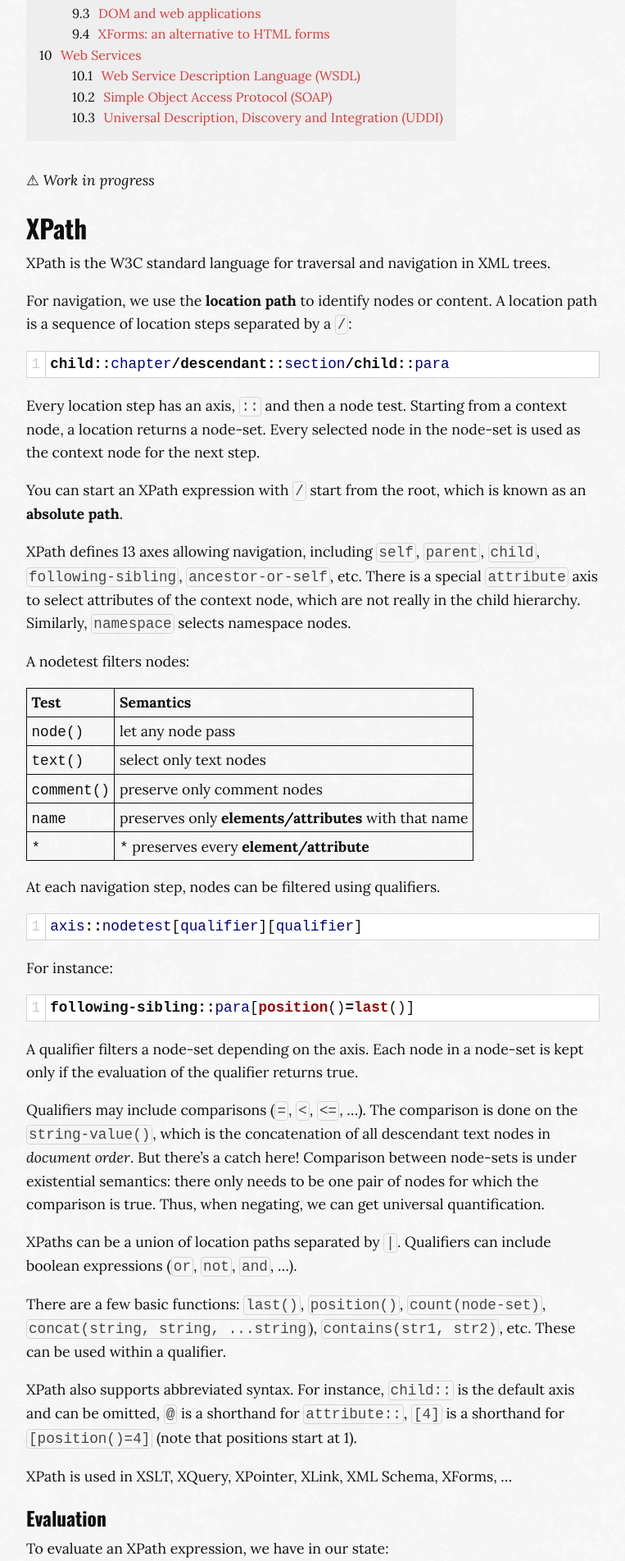
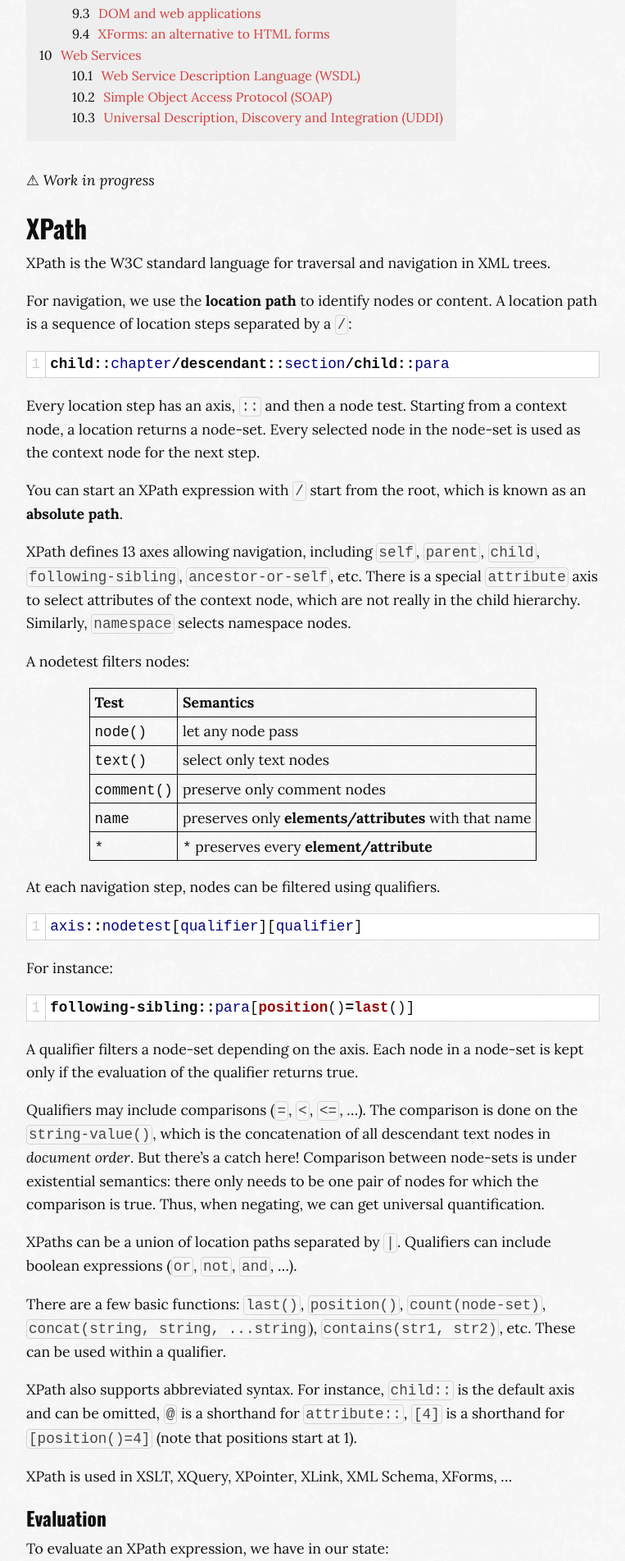
Before and after one commit to MaximeKjaer/kjaer.io, a Jekyll site: the page built from _posts/2018-09-18-tree-structured-data.md, in a window 1280 px wide. Shown: the part 2055-3959 px from the top of the page at 82% size, without its empty margins (258-1021 px from the left). Built offline with Jekyll 4.4.1, drawn with Linux system fonts in a browser that asks for light colours; comment, search, counter and statistics services are not loaded.

Commit message:
Factor out CSS for tables

```diff
--- a/_sass/partials/__all.scss
+++ b/_sass/partials/__all.scss
@@ -15,4 +15,5 @@
 @import 'post-body';
 @import 'post-titles';
 @import 'print';
+@import 'table';
 @import 'toc';
--- a/_sass/partials/_post-body.scss
+++ b/_sass/partials/_post-body.scss
@@ -92,22 +92,6 @@
 		font-size: $small;
 	}
 
-	table {
-		border-collapse: collapse;
-
-		&, td, th {
-			border: 1px solid $black;
-		}
-
-		td, th {
-			padding: 0.5rem;
-		}
-
-		tr:hover {
-			background-color: $light-grey;
-		}
-	}
-
 	.twitter-tweet-rendered {
 		margin: auto;
 	}
--- /dev/null
+++ b/_sass/partials/_table.scss
@@ -0,0 +1,16 @@
+table {
+	border-collapse: collapse;
+	margin: 0 auto;
+
+	&, td, th {
+		border: 1px solid $black;
+	}
+
+	td, th {
+		padding: 0.5rem;
+	}
+
+	tr:hover {
+		background-color: $light-grey;
+	}
+}
```
